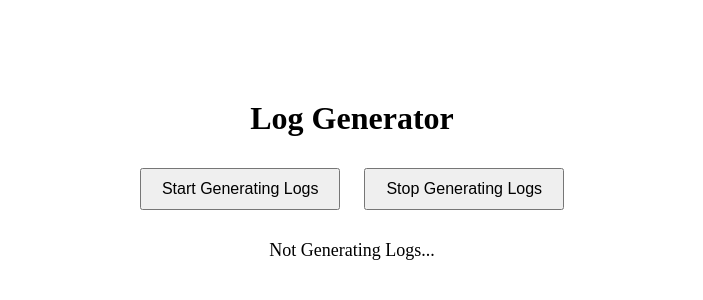
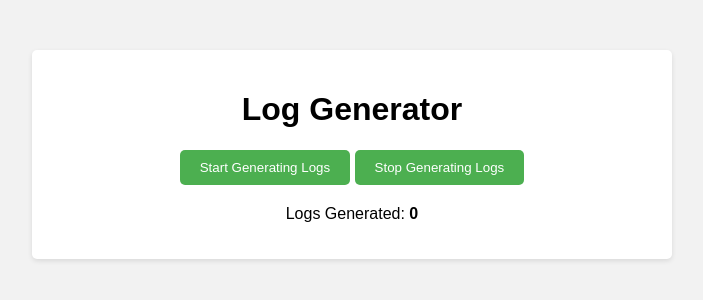
Before and after one commit to Shadey212/Python-Logs, a Flask app: page / in a window 1280 px wide. Shown: the top 300 px of the page, without its empty margins (288-991 px from the left). Run offline with Flask 3, Linux system fonts and the light colour scheme; some libraries are stand-ins or nearby versions.

Commit message:
Init Commit

```diff
--- a/app.py
+++ b/app.py
@@ -1,70 +1,93 @@
-from flask import Flask, render_template
-from flask_socketio import SocketIO
+import os
+import time
+from flask import Flask, request, jsonify, render_template
+from threading import Thread
 from faker import Faker
 import random
-from time import sleep
-from dotenv import load_dotenv
-from logtail_config import logger
-
-load_dotenv()
+import json
+from logtail import LogtailHandler
+import logging
 
 app = Flask(__name__)
-socketio = SocketIO(app)
 
-generating = False
+running = False
 log_count = 0
+handler = LogtailHandler(source_token=os.getenv('LOGTAIL_SOURCE_TOKEN'))
+
+# Create a logger and configure it to use the LogtailHandler
+logger = logging.getLogger(__name__)
+logger.handlers = []
+logger.setLevel(logging.DEBUG)
+logger.addHandler(handler)
+
+@app.route('/', methods=['GET', 'POST'])
+def index():
+    global running
+    global log_count
+
+    if request.method == 'POST':
+        action = request.form.get('action')
+        if action == 'start':
+            if os.getenv('LOGTAIL_SOURCE_TOKEN') is None:
+                return jsonify(error='Please set the LOGTAIL_SOURCE_TOKEN environment variable.')
+
+            if running:
+                return jsonify(status='Log generation is already running.')
+
+            running = True
+            Thread(target=generate_logs).start()
+            return jsonify(status='Log generation started.')
+        elif action == 'stop':
+            if not running:
+                return jsonify(status='Log generation is not running.')
+
+            running = False
+            return jsonify(status=f'Log generation stopped. Total Logs Generated: {log_count}')
+
+    return render_template('index.html', log_count=log_count)
 
 def generate_logs():
-	global generating, log_count
-	fake = Faker()
-	http_methods = ['GET', 'POST', 'PUT', 'PATCH', 'DELETE']
+    global running
+    global log_count
+    fake = Faker()
+    while running:
+        log = generate_log(fake)
 
-	while generating:
-		method = random.choice(http_methods)
-		url = fake.url()
-		status = random.choice([200, 201, 400, 404, 500])
-		log = {
-			'method': method,
-			'url': url,
-			'status': status,
-			'error': None,
-			'stack': None
-		}
+        # Send the log to Logtail using the logger
+        logger.info(log)
 
-		if status >= 400:
-			log['error'] = fake.words()
-			log['stack'] = fake.words(5)
+        log_count += 1
 
-		# Log the message with the appropriate log level
-		if status >= 500:
-			logger.error(log)
-		elif status >= 400:
-			logger.warning(log)
-		else:
-			logger.info(log)
+        time.sleep(0.1)  # Pause for 100ms
 
-		log_count += 1
-		socketio.emit('log', log_count)  # Emit incremented log count event
+def generate_log(fake):
+    method = random.choice(["GET", "POST", "PUT", "DELETE", "PATCH", "OPTIONS"])
+    status = random.choice([200, 201, 204, 301, 302, 400, 401, 403, 404, 405, 500, 501, 502, 503])
+    url = fake.uri_path(deep=3)
+    ip = fake.ipv4()
+    user_agent = fake.user_agent()
+    protocol = random.choice(["HTTP/1.0", "HTTP/1.1", "HTTP/2"])
+    timestamp = time.strftime('%d/%b/%Y:%H:%M:%S %z')
 
-		sleep(0.1)  # Delay between generating logs
+    log_data = {
+        'ip': ip,
+        'timestamp': timestamp,
+        'request': {
+            'method': method,
+            'url': url,
+            'protocol': protocol
+        },
+        'status': status,
+        'user_agent': user_agent,
+        'additional_info': {
+            'user_id': random.randint(1, 100),
+            'referrer': fake.uri(),
+            'response_time': random.uniform(0.1, 10.0)
+        }
+    }
 
-@app.route('/')
-def index():
-	return render_template('index.html')
+    log_line = json.dumps(log_data)
+    return log_line
 
-@socketio.on('start')
-def start_logging():
-	global generating
-	if not generating:
-		generating = True
-		socketio.emit('log', log_count)  # Emit initial log count event
-		generate_logs()
-
-@socketio.on('stop')
-def stop_logging():
-	global generating
-	generating = False
-	socketio.emit('log', log_count)  # Emit final log count event
-
-if __name__ == '__main__':
-	socketio.run(app, host='0.0.0.0', port=int(os.getenv("PORT", 5000)))
+if __name__ == "__main__":
+    app.run(debug=True)
--- /dev/null
+++ b/static/style.css
@@ -0,0 +1,66 @@
+body {
+    font-family: Arial, sans-serif;
+    background-color: #f2f2f2;
+    margin: 0;
+    padding: 0;
+}
+
+.container {
+    max-width: 600px;
+    margin: 50px auto;
+    padding: 20px;
+    background-color: #fff;
+    border-radius: 5px;
+    box-shadow: 0 2px 5px rgba(0, 0, 0, 0.1);
+}
+
+h1 {
+    text-align: center;
+}
+
+.controls {
+    text-align: center;
+    margin-bottom: 20px;
+}
+
+.btn {
+    display: inline-block;
+    padding: 10px 20px;
+    background-color: #4caf50;
+    color: #fff;
+    border: none;
+    border-radius: 5px;
+    cursor: pointer;
+}
+
+.loader {
+    border: 4px solid #f3f3f3;
+    border-top: 4px solid #3498db;
+    border-radius: 50%;
+    width: 20px;
+    height: 20px;
+    animation: spin 1s linear infinite;
+    display: none;
+    margin: 0 auto;
+    margin-top: 20px;
+}
+
+@keyframes spin {
+    0% { transform: rotate(0deg); }
+    100% { transform: rotate(360deg); }
+}
+
+.status {
+    text-align: center;
+    font-size: 16px;
+    margin-bottom: 10px;
+}
+
+.log-count {
+    text-align: center;
+    font-size: 16px;
+}
+
+#live-count {
+    font-weight: bold;
+}
--- a/static/styles.css
+++ /dev/null
@@ -1,40 +0,0 @@
-/* Add your custom styles here */
-.container {
-    text-align: center;
-    margin-top: 100px;
-}
-
-.btn {
-    margin: 10px;
-    padding: 10px 20px;
-    font-size: 16px;
-}
-
-.spinner {
-    display: none;
-    margin-top: 20px;
-}
-
-.loader {
-    border: 8px solid #f3f3f3;
-    border-top: 8px solid #3498db;
-    border-radius: 50%;
-    width: 60px;
-    height: 60px;
-    animation: spin 2s linear infinite;
-}
-
-.status {
-    font-size: 18px;
-    margin-top: 20px;
-}
-
-.log-counter {
-    font-size: 1.2em;
-    margin-top: 10px;
-}
-
-@keyframes spin {
-    0% { transform: rotate(0deg); }
-    100% { transform: rotate(360deg); }
-}
--- a/templates/index.html
+++ b/templates/index.html
@@ -2,22 +2,102 @@
 <html>
 <head>
     <title>Log Generator</title>
-    <link rel="stylesheet" type="text/css" href="/static/styles.css">
+    <link rel="stylesheet" type="text/css" href="/static/style.css">
 </head>
 <body>
     <div class="container">
         <h1>Log Generator</h1>
         <div class="controls">
-            <button id="start" class="btn">Start Generating Logs</button>
-            <button id="stop" class="btn">Stop Generating Logs</button>
+            <button id="start-btn" class="btn" type="button">Start Generating Logs</button>
+            <button id="stop-btn" class="btn" type="button" disabled>Stop Generating Logs</button>
         </div>
-        <div id="spinner" class="spinner">
-            <div class="loader"></div>
-        </div>
-        <p id="status" class="status">Not Generating Logs...</p>
-        <p id="logCounter" class="log-counter"></p>
+        <div id="loader" class="loader"></div>
+        <p id="status" class="status"></p>
+        <p id="log-count" class="log-count">Logs Generated: <span id="live-count">0</span></p>
     </div>
-    <script src="https://cdnjs.cloudflare.com/ajax/libs/socket.io/4.4.1/socket.io.min.js"></script>
-    <script src="/static/scripts.js"></script>
+
+    <script src="https://code.jquery.com/jquery-3.6.0.min.js"></script>
+    <script>
+        $(document).ready(function() {
+            var startButton = $('#start-btn');
+            var stopButton = $('#stop-btn');
+            var loader = $('#loader');
+            var status = $('#status');
+            var liveCount = $('#live-count');
+
+            startButton.click(function() {
+                $.ajax({
+                    type: 'POST',
+                    url: '/',
+                    data: { action: 'start' },
+                    beforeSend: function() {
+                        startButton.prop('disabled', true);
+                        stopButton.prop('disabled', true);
+                        loader.show();
+                        status.text('Log generation starting...');
+                    },
+                    success: function(response) {
+                        status.text(response.status);
+                        startButton.prop('disabled', true);
+                        stopButton.prop('disabled', false);
+                        loader.hide();
+                    },
+                    error: function(xhr, status, error) {
+                        var errorMessage = xhr.responseJSON.error;
+                        status.text(errorMessage);
+                        startButton.prop('disabled', false);
+                        stopButton.prop('disabled', true);
+                        loader.hide();
+                    }
+                });
+            });
+
+            stopButton.click(function() {
+                $.ajax({
+                    type: 'POST',
+                    url: '/',
+                    data: { action: 'stop' },
+                    beforeSend: function() {
+                        startButton.prop('disabled', true);
+                        stopButton.prop('disabled', true);
+                        loader.show();
+                        status.text('Log generation stopping...');
+                    },
+                    success: function(response) {
+                        status.text(response.status);
+                        startButton.prop('disabled', false);
+                        stopButton.prop('disabled', true);
+                        loader.hide();
+                    },
+                    error: function(xhr, status, error) {
+                        var errorMessage = xhr.responseJSON.error;
+                        status.text(errorMessage);
+                        startButton.prop('disabled', false);
+                        stopButton.prop('disabled', true);
+                        loader.hide();
+                    }
+                });
+            });
+
+            // Function to periodically update the live log count
+            function updateLiveCount() {
+                $.ajax({
+                    type: 'GET',
+                    url: '/',
+                    success: function(response) {
+                        var count = response.log_count;
+                        liveCount.text(count);
+                    },
+                    complete: function() {
+                        // Call the function again after a delay
+                        setTimeout(updateLiveCount, 1000); // Update every 1 second
+                    }
+                });
+            }
+
+            // Start updating the live log count
+            updateLiveCount();
+        });
+    </script>
 </body>
 </html>
```
Also changed, not shown: logtail_config.py (deleted, +0 -18 lines), 1 other file.
